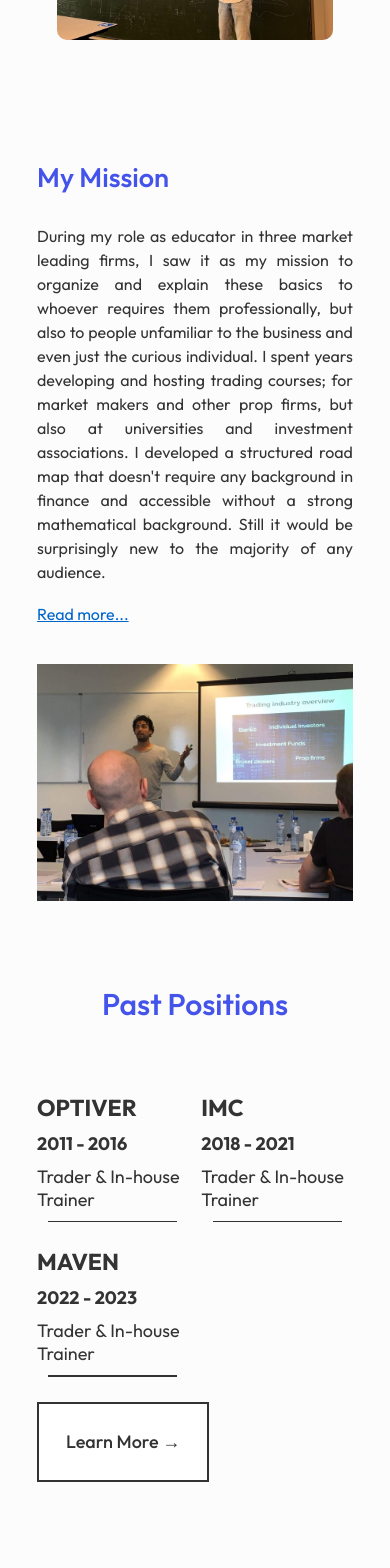
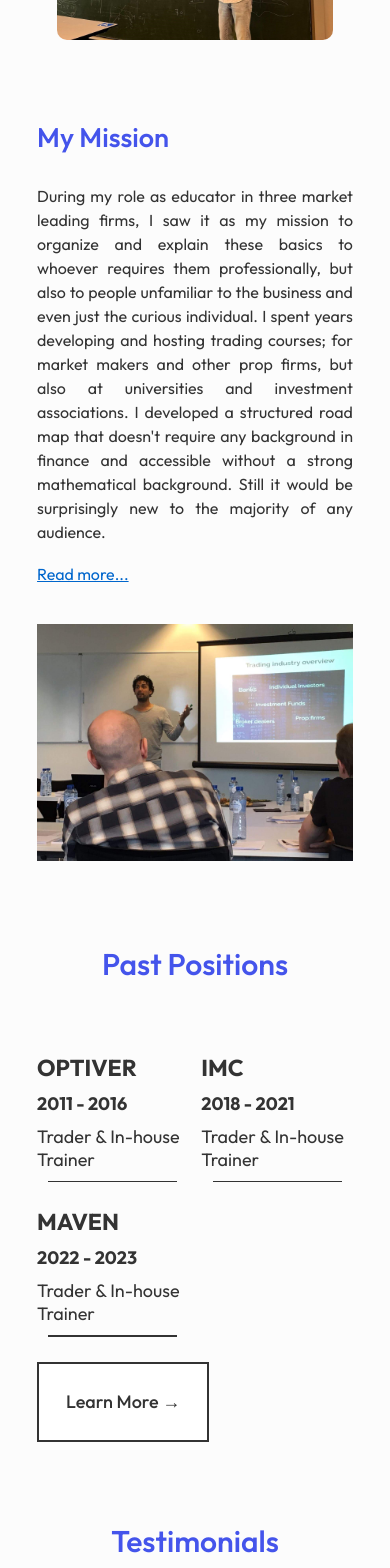
Before and after one commit to gurooria/limitlong, a React (Create React App) app: page / in a window 390 px wide. Shown: the part 1860-3428 px from the top of the page. Built offline with nearby package versions, Linux system fonts and the light colour scheme.

Commit message:
spacing fix

```diff
--- a/src/components/Mission/Mission.css
+++ b/src/components/Mission/Mission.css
@@ -1,5 +1,5 @@
 .mission{
-    margin: 100px auto 0px;
+    margin: 80px auto 0px;
     display: flex;
     align-items: center;
     justify-content: space-between;
@@ -39,6 +39,7 @@
   @media (max-width: 1000px){
     .mission{
         flex-direction: column;
+        margin-top: 60px;
     }
     .mission-left{
         margin-top: 40px;
--- a/src/components/Positions/Positions.css
+++ b/src/components/Positions/Positions.css
@@ -62,6 +62,7 @@
     @media (max-width: 1000px){
         .positions{
             flex-wrap: wrap;
+            margin-bottom: 70px;
         }
         .position{
             width: 48%;
```
